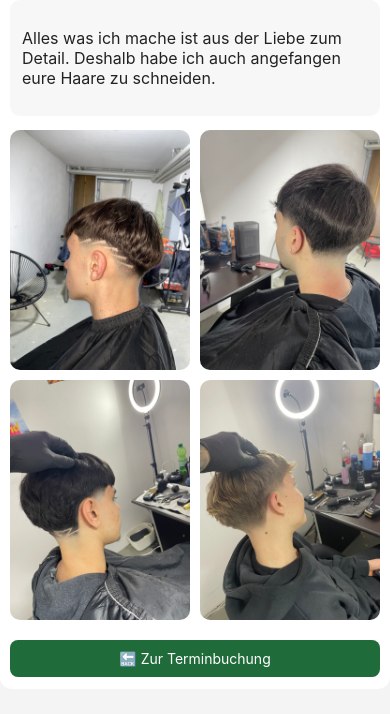
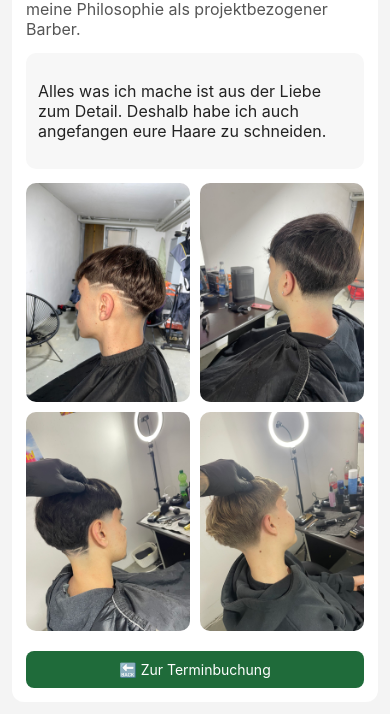
Before and after one commit to asmamert38-cloud/Terminbuchung, a website: page public/portfolio.html in a window 390 px wide. Shown: the part 162-876 px from the top of the page. Drawn offline with Linux system fonts and the light colour scheme.

Commit message:
Make app full width on mobile

```diff
--- a/public/portfolio.html
+++ b/public/portfolio.html
@@ -1,6 +1,7 @@
 <!DOCTYPE html>
 <html lang="de">
 <head>
+  <meta name="viewport" content="width=device-width, initial-scale=1.0">
   <meta charset="UTF-8">
   <title>Portfolio – Book with me</title>
   <link rel="stylesheet" href="style.css">
--- a/public/style.css
+++ b/public/style.css
@@ -20,12 +20,14 @@ body {
 
 .app {
   max-width: 560px;
+  width: 100%;
   margin: 20px auto;
   padding: 16px 18px;
   box-sizing: border-box;
   background: #ffffff;
   border-radius: 12px;
 }
+
 
 
 /* =========================
@@ -419,3 +421,19 @@ h2 {
     margin-bottom: 1px;
   }
 }
+
+/* Verhindert overflow durch lange Wörter/Links */
+.app, .app * {
+  word-break: break-word;
+  overflow-wrap: anywhere;
+}
+
+@media (max-width: 600px) {
+  .app {
+    max-width: none;          /* keine Begrenzung auf Mobile */
+    width: calc(100% - 24px); /* links/rechts je 12px Abstand */
+    margin: 12px auto;        /* weniger „weit weg“ */
+    padding: 14px 14px;       /* etwas kompakter */
+    border-radius: 12px;
+  }
+}
```
Also changed, not shown: public/confirmation.html (+1 -0 lines).
